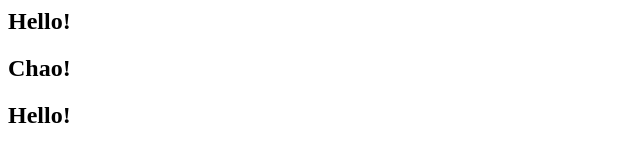
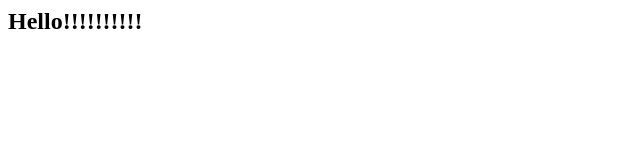
Before and after one commit to Carlie-Weatherby/test-repo3, a plain HTML site: page index.html in a window 1280 px wide. Shown: the whole page, without its empty margins (0-640 px from the left). Drawn offline with Linux system fonts and the light colour scheme.

Commit message:
Update index.html
Remove text int his version too

```diff
--- a/index.html
+++ b/index.html
@@ -1,4 +1 @@
-<h2>Hello!</h2>
-<h2>Chao!</h2>
-<p></p>
-<h2>Hello!</h2>
+<h2>Hello!!!!!!!!!!</h2>
```
